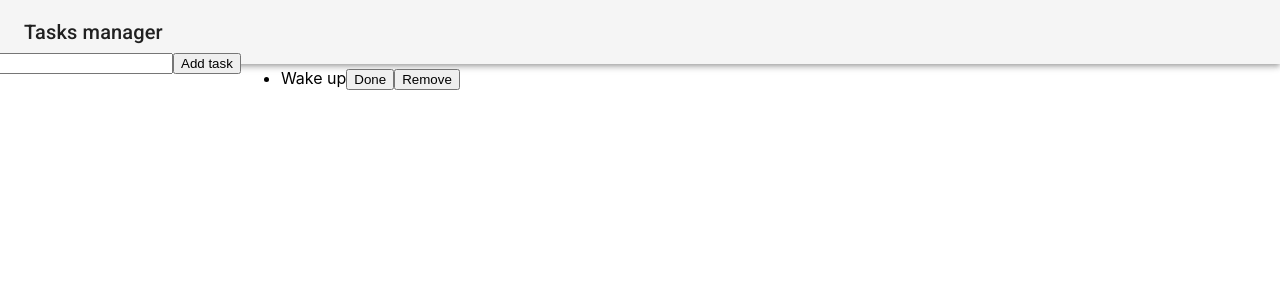
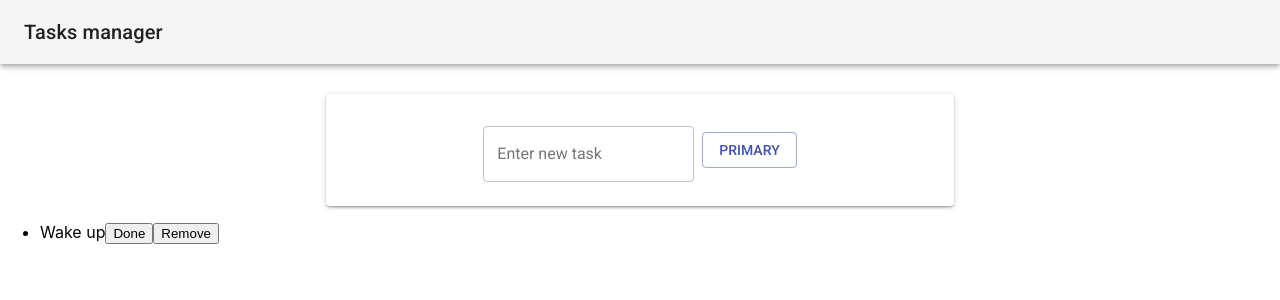
Before and after one commit to VovaSidorov/ToDoReactMaterial, a React (Create React App) app: page / in a window 1280 px wide. Shown: the top 300 px of the page. Built offline with nearby package versions, Linux system fonts and the light colour scheme.

Commit message:
create addForm component

```diff
--- a/src/App.js
+++ b/src/App.js
@@ -1,65 +1,13 @@
-import React, { Component } from 'react';
+import React from 'react';
 
 import Header from "./Layouts";
 import TaskList from "./components/TaskList";
-import {addNewTask} from "./store/actions";
+import AddTask from "./components/AddTask";
 
-import Grid from '@material-ui/core/Grid';
-import {withStyles} from '@material-ui/core/styles';
-
-import {connect} from 'react-redux';
-import {bindActionCreators} from "redux";
-
-
-const styles = theme => ({
-   root: {
-       flexGrow:1,
-   }
-});
-
-class App extends Component {
-    render() {
-        console.log(this.props);
-        const {tasks, addNewTask,classes} = this.props;
-
-        return (
-            <div className={classes.root}>
+export default props =>(
+            <div>
                 <Header />
-                <Grid container spacing={24}>
-                    <form action="" onSubmit={(event)=>{
-                        this.submitHandler(event, addNewTask)
-                    }}>
-                        <input type="text"/>
-                        <button>Add task</button>
-                    </form>
-
-                    <TaskList tasks={tasks}/>
-                </Grid>
+                <AddTask/>
+                <TaskList tasks={props.tasks}/>
             </div>
-        );
-    }
-
-    submitHandler = (e,addNewTask) => {
-        e.preventDefault();
-        console.log("submitHandler",e.target[0].value);
-        addNewTask(e.target[0].value);
-        e.target.reset();
-    }
-}
-
-const putStateToProps = (state) => {
-    return {
-        ...state
-    }
-};
-
-const putActionsToComponent = (dispatch) => {
-    return {
-        addNewTask: bindActionCreators(addNewTask,dispatch)
-    }
-};
-
-export default withStyles()(connect(
-    putStateToProps,
-    putActionsToComponent
-)(App));
+);
--- a/src/Layouts/index.js
+++ b/src/Layouts/index.js
@@ -8,6 +8,7 @@ import Typography from '@material-ui/core/Typography';
 const styles = {
     root: {
         flexGrow: 1,
+        marginBottom: 30
     },
 };
 
--- /dev/null
+++ b/src/components/AddTask/index.js
@@ -0,0 +1,108 @@
+import React, {Component} from 'react';
+
+import {withStyles} from "@material-ui/core/styles"
+import Grid from "@material-ui/core/Grid";
+import Button from "@material-ui/core/Button";
+import Paper from "@material-ui/core/Paper";
+import TextField from '@material-ui/core/TextField';
+
+import {addNewTask} from "../../store/actions";
+
+import {connect} from "react-redux";
+import {bindActionCreators} from "redux";
+
+
+const styles = theme => ({
+    root:{
+        flexGrow:1,
+    },
+    container:{
+        justifyContent:"center",
+    },
+    paper:{
+        padding:theme.spacing.unit * 2,
+        textAlign:"center"
+    },
+    textField:{
+        marginLeft:theme.spacing.unit,
+        marginRight:theme.spacing.init,
+    },
+    button:{
+        margin: theme.spacing.unit,
+    },
+    form:{
+        display:"flex",
+        justifyContent:"center",
+        alignItems:"center",
+    }
+});
+
+class AddTask  extends Component{
+
+    state = {
+        tasks:""
+    };
+
+render(){
+    {
+        const {classes,addNewTask} = this.props;
+        return(
+            <div className={classes.root}>
+                <Grid container spacing={24} className={classes.container}>
+                    <Grid item xs={10} sm={8} md={6}>
+                        <Paper className={classes.paper}>
+                            <form className={classes.form} onSubmit={(event)=>{
+                                this.submitHandler(event, addNewTask)
+                            }}>
+                                <TextField
+                                    id="outlined-name"
+                                    label="Enter new task"
+                                    className={classes.textField}
+                                    value={this.state.task}
+                                    onChange={this.handleChange}
+                                    margin="normal"
+                                    variant="outlined"
+                                />
+                                <Button variant="outlined" color="primary" className={classes.button}>
+                                    Primary
+                                </Button>
+                            </form>
+                        </Paper>
+                    </Grid>
+                </Grid>
+            </div>
+        )
+    }
+}
+    handleChange=(e)=>{
+    this.setState({
+        task:e.target.value
+    })
+    };
+
+    submitHandler = (e,addNewTask) => {
+        e.preventDefault();
+        console.log("submitHandler",e.target[0].value);
+        addNewTask(this.state.task);
+        this.setState({
+            task:""
+        })
+    };
+}
+
+const putStateToProps = (state) => {
+    return {
+        ...state
+    }
+};
+
+const putActionsToComponent = (dispatch) => {
+    return {
+        addNewTask: bindActionCreators(addNewTask,dispatch)
+    }
+};
+
+export default withStyles(styles)(connect(
+    putStateToProps,
+    putActionsToComponent
+)(AddTask));
--- a/src/components/TaskList/index.js
+++ b/src/components/TaskList/index.js
@@ -1,5 +1,4 @@
 import React from 'react';
-import {bindActionCreators} from "redux";
 import {doneTask, removeTask} from "../../store/actions";
 import {connect} from "react-redux";
 
--- a/src/index.js
+++ b/src/index.js
@@ -3,7 +3,6 @@ import ReactDOM from 'react-dom';
 import './index.css';
 import App from './App';
 import * as serviceWorker from './serviceWorker';
-import Home from './components/Home'
 
 import 'typeface-roboto';
 
```
Also changed, not shown: src/store/reducer.js (+3 -7 lines), 1 other file (tests, documents, lock files or other folders).
